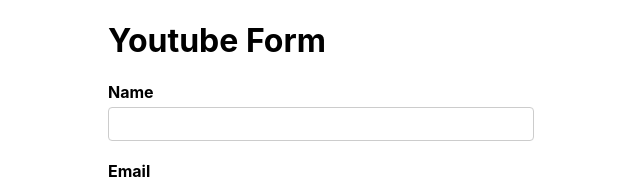
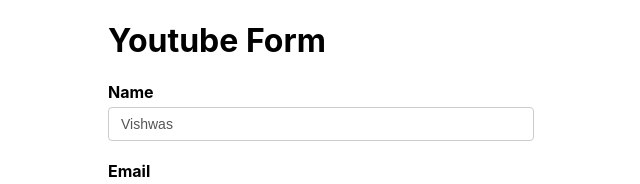
Before and after one commit to sasikant07/React_Formik, a React (Create React App) app in the folder react-formik-demo/: page / in a window 1280 px wide. Shown: the top 184 px of the page, without its empty margins (319-959 px from the left). Built offline with nearby package versions, Linux system fonts and the light colour scheme.

Commit message:
Added code for fom submission

```diff
--- a/react-formik-demo/src/components/YoutubeForm.js
+++ b/react-formik-demo/src/components/YoutubeForm.js
@@ -4,9 +4,12 @@
 const YoutubeForm = () => {
     const formik = useFormik({
         initialValues: {
-            name: '',
+            name: 'Vishwas',
             email: '',
             channel: ''
+        },
+        onSubmit: values => {
+            console.log("Form values: ",values);
         }
     });
 
@@ -15,7 +18,7 @@
   return (
     <div>
         <h1>Youtube Form</h1>
-        <form>
+        <form onSubmit={formik.handleSubmit}>
             <label htmlFor='name'>Name</label>
             <input type='text' id='name' name='name' onChange={formik.handleChange} value={formik.values.name} />
 
@@ -25,7 +28,7 @@
             <label htmlFor='channel'>Channel</label>
             <input type='text' id='channel' name='channel' onChange={formik.handleChange} value={formik.values.channel} />
 
-            <button>Submit</button>
+            <button type='submit'>Submit</button>
         </form>
     </div>
   )
```
